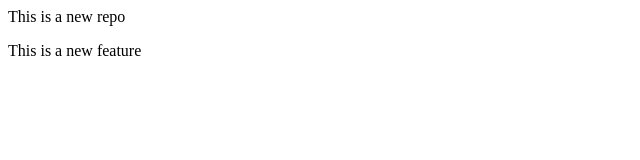
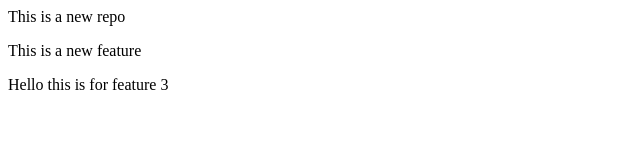
Before and after one commit to rahul123singh/LocalRepo, a plain HTML site: page index.html in a window 1280 px wide. Shown: the whole page, without its empty margins (0-640 px from the left). Drawn offline with Linux system fonts and the light colour scheme.

Commit message:
Added to feature3

```diff
--- a/index.html
+++ b/index.html
@@ -1,2 +1,3 @@
 <p>This is a  new repo</p>
 <P>This is a new feature</P>
+<P>Hello this is for feature 3</P>
```
